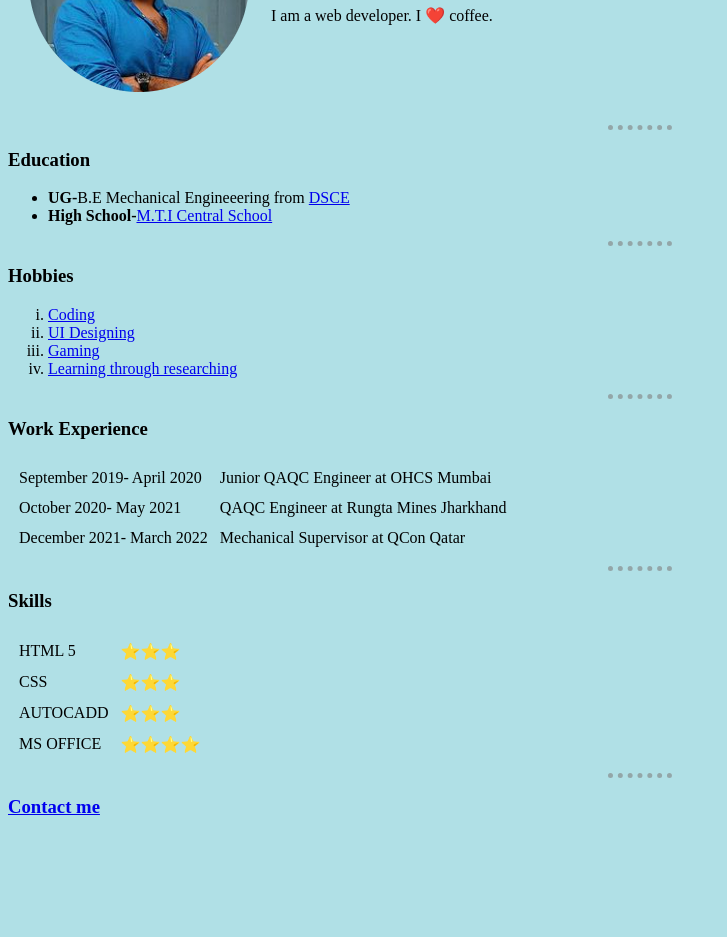
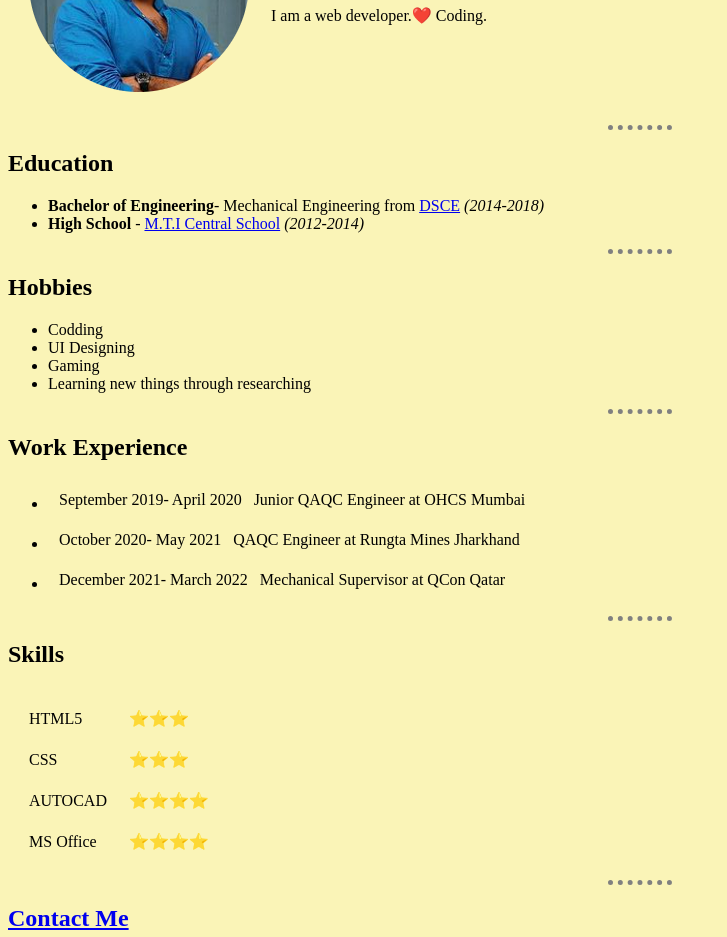
Before and after one commit to rahularun04/CV, a plain HTML site: page index.html in a window 1280 px wide. Shown: the part 157-1094 px from the top of the page, without its empty margins (0-727 px from the left). Before the commit the page ends 994 px from the top, so only its background shows below. Drawn offline with Linux system fonts and the light colour scheme.

Commit message:
Update index.html

```diff
--- a/index.html
+++ b/index.html
@@ -3,81 +3,87 @@
     <head>
       <meta charset="utf-8">
       <title>Rahul's Personal Website</title>
-    <style>
-
-        hr{
-          color: grey;
-          border-style: dotted none none;
-          width: 5%;
-          border-width: 5px;
-          opacity: 0.6;
-
-        }
-
-    </style>
+      <link rel="stylesheet" href="style.css">
     </head>
-  <body style="background-color: powderblue;">
-    <table cellspacing="20">
+    <body>
+      <table cellspacing=20>
         <tr>
-        <td><img src="Rahul Arun.png" alt="Rahul Arun profile pic"></td>
-        <td>  <h1>Rahul Arun</h1>
-          <p>I am a web developer. I ❤️ coffee.</p></td>
+          <td><img src="Rahul Arun.png" alt="Rahul Arun's ptofile picture"</td>
+          <td>
+            <h1>RAHUL ARUN</h1>
+            <p>I am a web developer.❤️ Coding. </p>
+          </td>
         </tr>
       </table>
+      <hr>
 
-
-    <hr>
-    <h3>Education</h3>
+       <h2>Education</h2>
        <ul>
-        <li><strong>UG-</strong>B.E Mechanical Engineeering from <a href="https://dsce.ac.in/">DSCE</a></li>
-        <li><strong>High School-</strong><a href="http://mticentralschool.com/">M.T.I Central School</a></li>
+         <li><strong>Bachelor of Engineering</strong>- Mechanical Engineering from <a href="https://dsce.ac.in/">DSCE</a><em> (2014-2018)</em></li>
+         <li><strong>High School</strong> - <a href="http://mticentralschool.com/">M.T.I Central School</a> <em>(2012-2014)</em></li>
        </ul>
        <hr>
-    <h3>Hobbies</h3>
-      <ol type="i">
-        <li><a href="https://www.pexels.com/photo/person-in-white-shirt-using-computer-4709289/">Coding</a></li>
-        <li><a href="https://www.pexels.com/photo/person-writing-on-white-paper-3471423/">UI Designing</a></li>
-        <li><a href="https://www.pexels.com/photo/gamer-wearing-vr-goggles-4009599/">Gaming</a></li>
-        <li><a href="https://www.pexels.com/photo/woman-wearing-brown-shirt-carrying-black-leather-bag-on-front-of-library-books-1106468/">Learning through researching</a></li>
-      </ol>
+
+       <h2>Hobbies</h2>
+       <ul>
+         <li>Codding</li>
+         <li>UI Designing</li>
+         <li>Gaming</li>
+         <li>Learning new things through researching</li>
+       </ul>
        <hr>
-      <h3>Work Experience</h3>
-      <table cellspacing="10">
+
+       <h2>Work Experience</h2>
+       <ul>
+         <li><table cellspacing=10>
            <tr>
-          <td>
-            September 2019- April 2020
-          </td>
-          <td>
-            Junior QAQC Engineer at OHCS Mumbai
-          </td>
+             <td>September 2019- April 2020</td>
+             <td>Junior QAQC Engineer at OHCS Mumbai</td>
            </tr>
+         </table>
+         </li>
+         <li>
+           <table cellspacing=10>
              <tr>
                <td>October 2020- May 2021</td>
                <td>QAQC Engineer at Rungta Mines Jharkhand</td>
              </tr>
+
+           </table>
+         </li>
+         <li><table cellspacing=10>
            <tr>
              <td>December 2021- March 2022</td>
              <td>Mechanical Supervisor at QCon Qatar</td>
            </tr>
-      </table>
+
+         </table></li>
+
+       </ul>
        <hr>
-      <h3>Skills</h3>
-    <table  cellspacing="10">
+
+       <h2>Skills</h2>
+       <table cellspacing=20>
          <tr>
-        <td>HTML 5</td>
+           <td>HTML5</td>
            <td>⭐⭐⭐</td>
-      </tr><tr>
+         </tr>
+         <tr>
            <td>CSS</td>
            <td>⭐⭐⭐</td>
-      </tr><tr>
-        <td>AUTOCADD</td>
-        <td>⭐⭐⭐</td>
-      </tr><tr>
-        <td>MS OFFICE</td>
+         </tr>
+         <tr>
+           <td>AUTOCAD</td>
+           <td>⭐⭐⭐⭐</td>
+         </tr>
+         <tr>
+           <td>MS Office</td>
            <td>⭐⭐⭐⭐</td>
          </tr>
        </table>
        <hr>
-      <h3><a href="contactme.html" target="_blank">Contact me</a></h3>
+
+            <h2><a href="contactme.html" target="_blank">Contact Me</a></h2>
+
     </body>
-</html>
+  </head>
```
Lines whose indentation alone changed are shown as unchanged.
